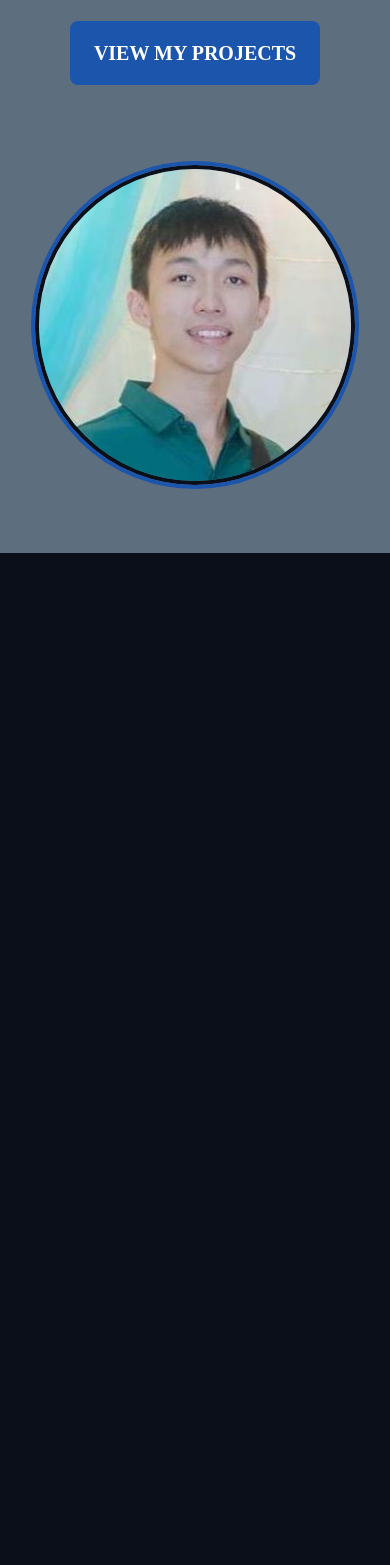
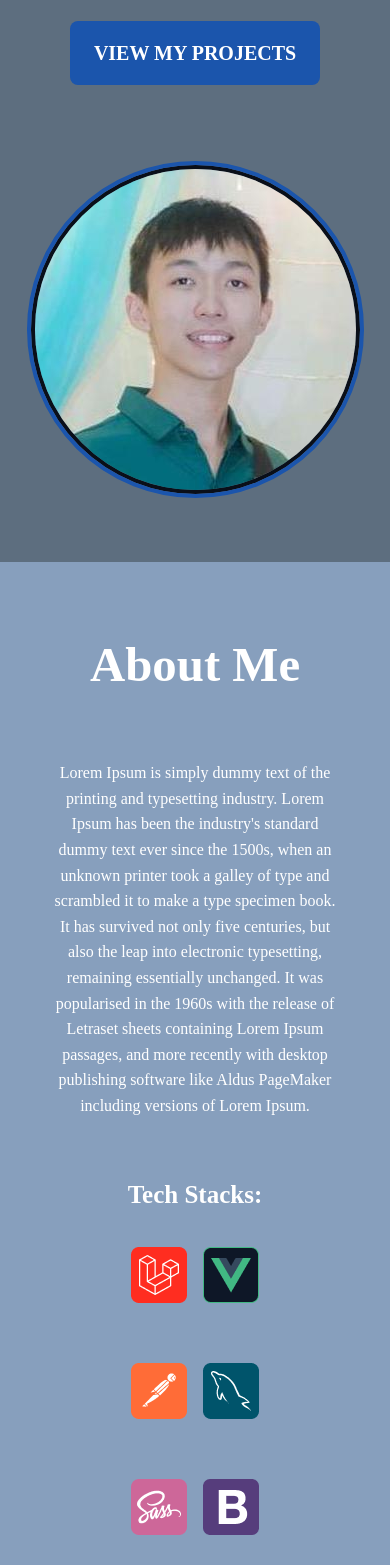
Before and after one commit to tonytran0314/portfolio, a Vue app: page / in a window 390 px wide. Shown: the part 432-1997 px from the top of the page. Before the commit the page ends 985 px from the top, so only its background shows below. Built offline with nearby package versions, Linux system fonts and the light colour scheme.

Commit message:
fix reponsive for about and hero section

```diff
--- a/src/App.vue
+++ b/src/App.vue
@@ -10,8 +10,8 @@
 <template>
   <Menu />
   <HeroSection />
-  <!-- <About />
-  <Projects />
+  <About />
+  <!-- <Projects />
   <Contact />
   <Footer /> -->
 </template>
--- a/src/components/About.vue
+++ b/src/components/About.vue
@@ -41,7 +41,7 @@
 
     #about {
         width: 100%;
-        background-color: $red;
+        background-color: $lightLabel;
         height: 100vh;
         @include allWaysCenter();
 
@@ -57,11 +57,9 @@
             #about_paragraph {
                 display: flex;
                 justify-content: center;
-                // padding: 0 16rem;
 
                 p {
                     width: 75%;
-                    // width: 32rem;
                     text-align: center;
                 }
             }
@@ -112,6 +110,10 @@
     }
 
     @media only screen and (max-width: 950px) {
+        #about {
+            height: auto;
+            padding: 4rem 0;
+        }
         #stacks {
             display: flex;
             flex-direction: column;
@@ -121,7 +123,8 @@
 
     @media only screen and (max-width: 650px) {
         #about {
-            height: 150vh;
+            height: auto;
+            padding: 4rem 0;
         }
         #two_stacks {
             display: flex;
--- a/src/components/HeroSection.vue
+++ b/src/components/HeroSection.vue
@@ -51,7 +51,7 @@
             gap: 5rem;
 
             #left_col {
-                min-width: 26rem;
+                // min-width: 26rem;
                 display: flex;
                 flex-direction: column;
                 gap: 1.5rem;
@@ -108,6 +108,13 @@
             display: flex;
             flex-direction: column;
         }
+
+        #right_col {
+            img {
+                width: 100% !important;
+                height: auto !important;
+            }
+        }
     }
 
 </style>
--- a/src/components/Menu.vue
+++ b/src/components/Menu.vue
@@ -67,7 +67,7 @@
         padding: 0 1.5rem;
         position: fixed;
         gap: 2rem;
-        background-color: $lightLabel;
+        background-color: $red;
 
         #logo {
             img {
```
